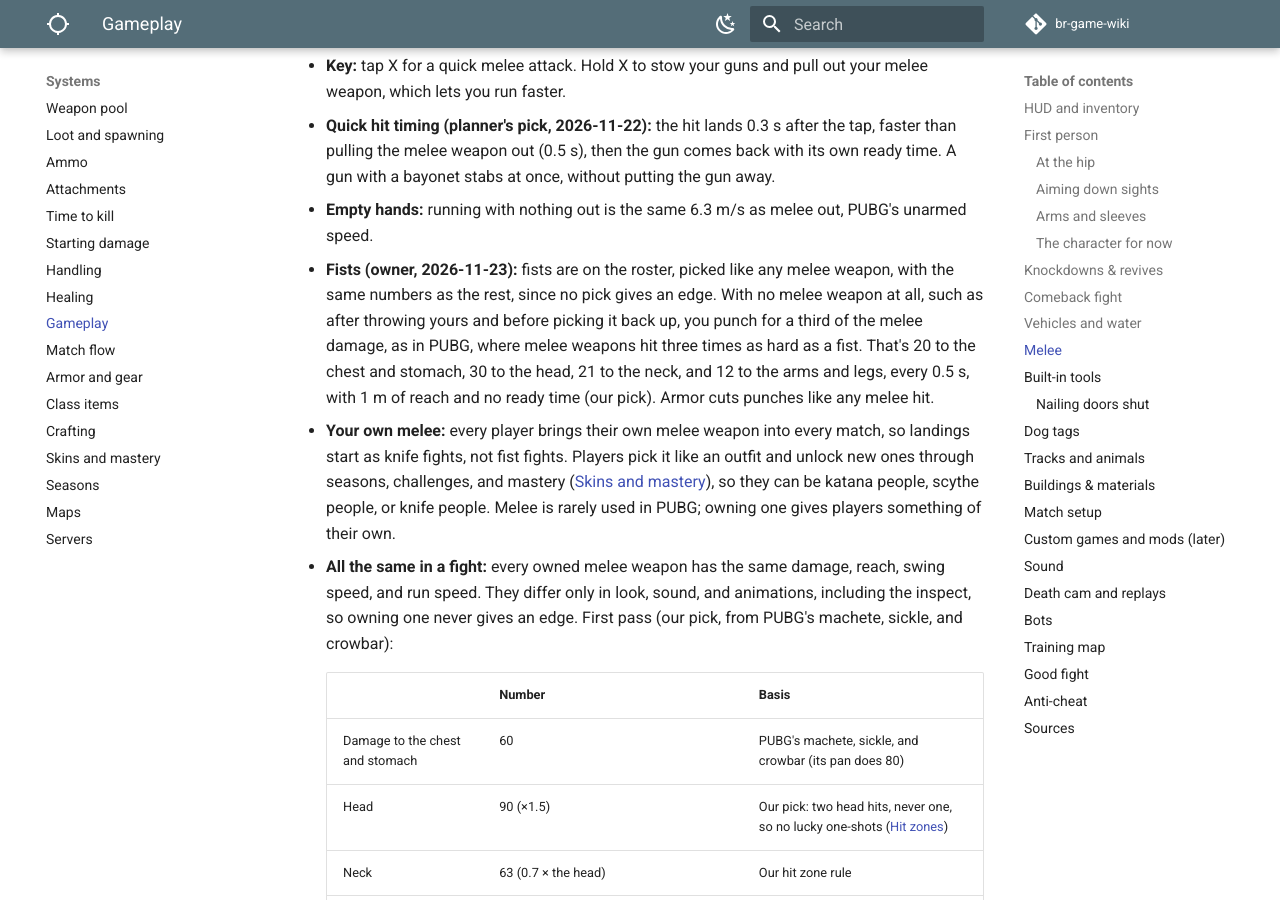
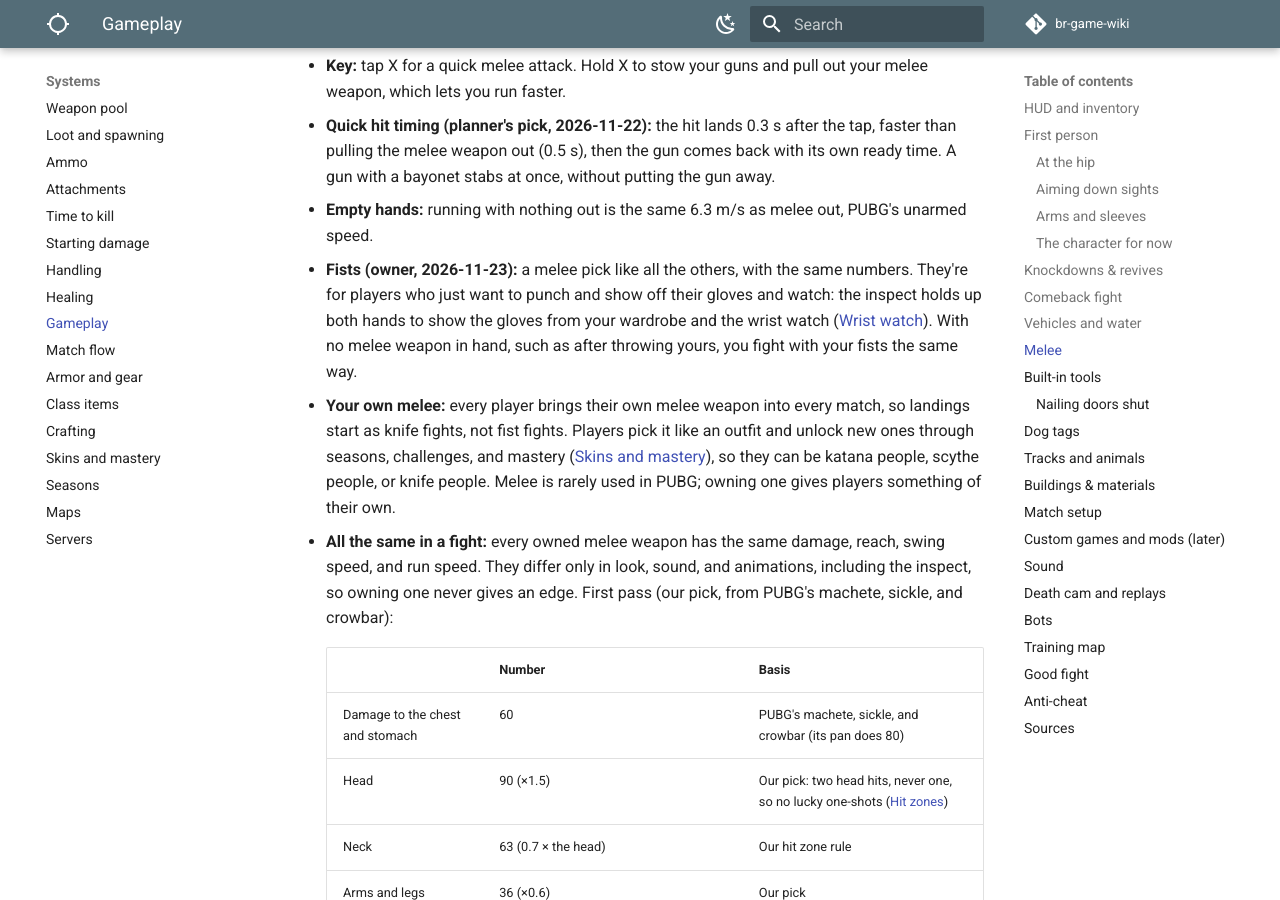
Before and after one commit to DerrickSpartan1/br-game-wiki, an MkDocs documentation site: the page built from docs/systems/gameplay.md, in a window 1280 px wide and 900 px high, scrolled down 6904 px. Built offline with MkDocs 1.6.1 and Material for MkDocs 9.7.7, drawn with Linux system fonts in a browser that asks for light colours; comment, search, counter and statistics services are not loaded; some of the changed text lies outside the part shown.

Commit message:
Fists are a melee pick like the others, for showing off gloves and the watch
Co-Authored-By: Claude Opus 5.5 <noreply@anthropic.com>
Claude-Session: https://claude.ai/code/session_01LAp2s4euUjj6HZthupXLj4

```diff
--- a/docs/systems/gameplay.md
+++ b/docs/systems/gameplay.md
@@ -147,7 +147,7 @@ Dashes are numbers the sources checked don't give. Each map gets the vehicles th
 - **Key:** tap X for a quick melee attack. Hold X to stow your guns and pull out your melee weapon, which lets you run faster.
 - **Quick hit timing (planner's pick, 2026-11-22):** the hit lands 0.3 s after the tap, faster than pulling the melee weapon out (0.5 s), then the gun comes back with its own ready time. A gun with a bayonet stabs at once, without putting the gun away.
 - **Empty hands:** running with nothing out is the same 6.3 m/s as melee out, PUBG's unarmed speed.
-- **Fists (owner, 2026-11-23):** fists are on the roster, picked like any melee weapon, with the same numbers as the rest, since no pick gives an edge. With no melee weapon at all, such as after throwing yours and before picking it back up, you punch for a third of the melee damage, as in PUBG, where melee weapons hit three times as hard as a fist. That's 20 to the chest and stomach, 30 to the head, 21 to the neck, and 12 to the arms and legs, every 0.5 s, with 1 m of reach and no ready time (our pick). Armor cuts punches like any melee hit.
+- **Fists (owner, 2026-11-23):** a melee pick like all the others, with the same numbers. They're for players who just want to punch and show off their gloves and watch: the inspect holds up both hands to show the gloves from your wardrobe and the wrist watch ([Wrist watch](match-flow.md#wrist-watch)). With no melee weapon in hand, such as after throwing yours, you fight with your fists the same way.
 - **Your own melee:** every player brings their own melee weapon into every match, so landings start as knife fights, not fist fights. Players pick it like an outfit and unlock new ones through seasons, challenges, and mastery ([Skins and mastery](skins.md#melee-weapons)), so they can be katana people, scythe people, or knife people. Melee is rarely used in PUBG; owning one gives players something of their own.
 - **All the same in a fight:** every owned melee weapon has the same damage, reach, swing speed, and run speed. They differ only in look, sound, and animations, including the inspect, so owning one never gives an edge. First pass (our pick, from PUBG's machete, sickle, and crowbar):
 
@@ -324,5 +324,5 @@ Cheaters are a real problem. The game uses Easy Anti-Cheat, free through Epic On
 ## Sources
 
 - [Esports Tales: PUBG field of view](https://www.esportstales.com/pubg/the-best-fov-field-of-view) (80 to 103, default 90, horizontal)
-- [PC Gamer: PUBG's Training Mode (2018)](https://www.pcgamer.com/pubgs-training-mode-will-feature-a-shooting-range-racetracks-parachute-practice-and-more) (2 × 2 km, 5 to 20 players, ranges to 1 km, driving, parachute practice, item tables) · [Samurai Gamers: PUBG melee weapons (2017)](https://samurai-gamers.com/playerunknowns-battlegrounds-pubg/melee-weapons-list/) (melee weapons hit three times as hard as a fist)
+- [PC Gamer: PUBG's Training Mode (2018)](https://www.pcgamer.com/pubgs-training-mode-will-feature-a-shooting-range-racetracks-parachute-practice-and-more) (2 × 2 km, 5 to 20 players, ranges to 1 km, driving, parachute practice, item tables)
 - [PUBG Wiki: Vehicles](https://pubg.wiki.gg/wiki/Vehicles) (seats and top speeds) · [Dexerto: PUBG vehicles](https://www.dexerto.com/wikis/pubg/vehicles/) (the full list)
```
Also changed, not shown: docs/planning/decisions.md (+1 -1 lines), docs/planning/to-do.md (+2 -2 lines).
